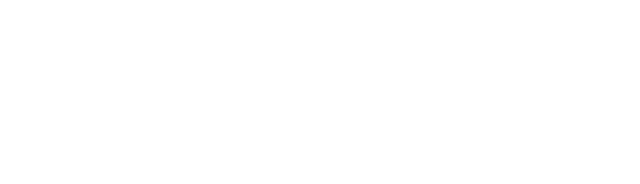
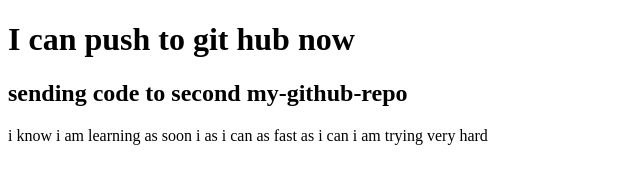
Before and after one commit to mr1akash/my-second-repo, a plain HTML site: page index.html in a window 1280 px wide. Shown: the whole page, without its empty margins (0-640 px from the left). Drawn offline with Linux system fonts and the light colour scheme.

Commit message:
added some writing

```diff
--- a/index.html
+++ b/index.html
@@ -7,6 +7,8 @@
     <title>my second github repo</title>
 </head>
 <body>
-
+    <h1>I can push to git hub now</h1>
+    <h2>sending code to second my-github-repo</h2>
+    <p>i know i am learning as soon i as i can as fast as i can i am trying very hard</p>
 </body>
 </html>
```
